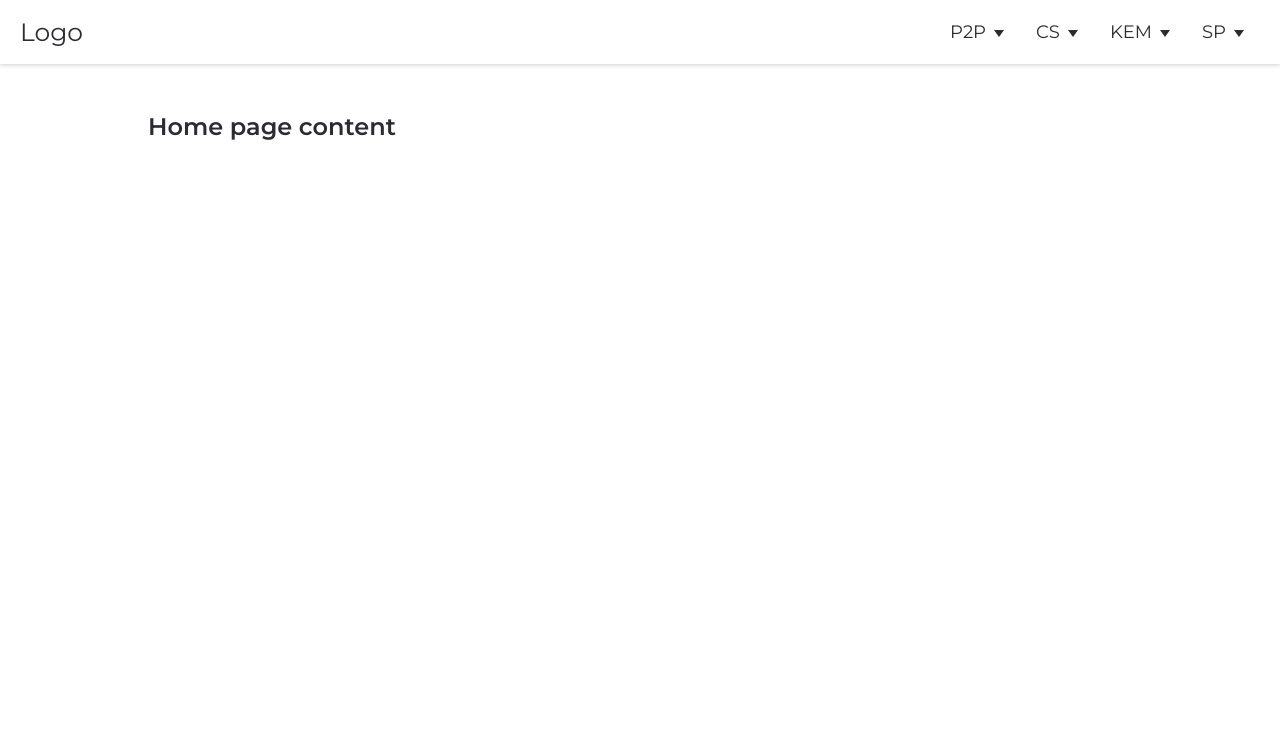
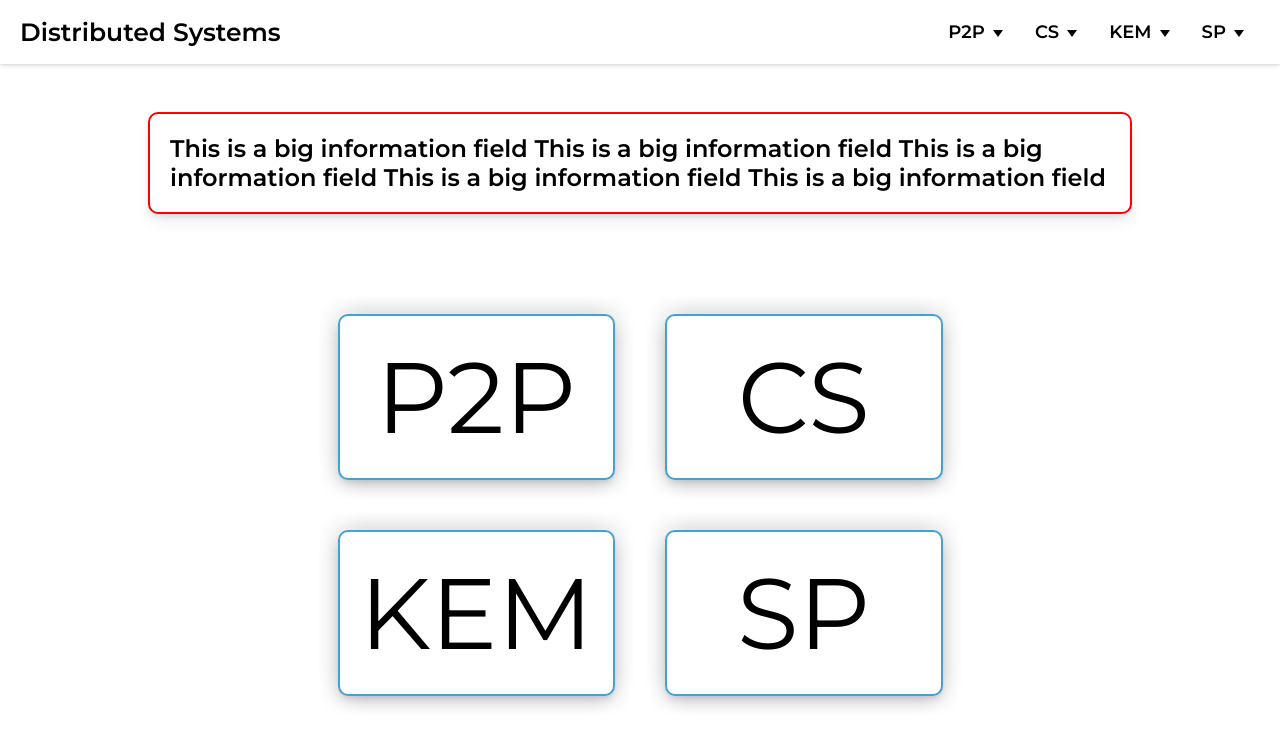
Before and after one commit to ukalto/Bachelorproject, a React (Create React App) app: page / in a window 1280 px wide. Shown: the top 746 px of the page. Built offline with nearby package versions, Linux system fonts and the light colour scheme.

Commit message:
added home page buttongrid with buttons and info field and styling, text still missing and buttons may change with a picture and directon is still open

```diff
--- a/src/components/header/Header.js
+++ b/src/components/header/Header.js
@@ -7,7 +7,7 @@ const Header = () => {
         <header>
             <div className="nav-area">
                 <Link to="/" className="logo">
-                    Logo
+                    Distributed Systems
                 </Link>
                 <Navbar/>
             </div>
--- a/src/components/header/header.css
+++ b/src/components/header/header.css
@@ -11,6 +11,7 @@
     margin: 0 auto;
     padding: 10px 20px;
     justify-content: space-between;
+    font-weight: bold;
 }
 
 .logo {
@@ -42,6 +43,7 @@
 .menu-items button {
     display: flex;
     align-items: center;
+    font-weight: bold;
     color: inherit;
     font-size: inherit;
     border: none;
@@ -78,8 +80,7 @@ button span {
     position: absolute;
     right: 0;
     left: auto;
-    box-shadow: 0 10px 15px -3px rgba(46, 41, 51, 0.08),
-    0 4px 6px -2px rgba(71, 63, 79, 0.16);
+    box-shadow: var(---shadow);
     font-size: 0.875rem;
     z-index: 9999;
     min-width: 10rem;
--- a/src/index.css
+++ b/src/index.css
@@ -11,10 +11,12 @@
 
 :root {
     ---primary: #fff;
-    ---secondary: #01be96;
-    ---tertiary: rgb(43, 43, 53);
+    ---secondary: #40A3D6;
+    ---tertiary: #000;
     ---fourth: #f2f2f2;
     ---error: red;
+    ---shadow: 0 10px 15px -3px rgba(46, 41, 51, 0.08), 0 4px 6px -2px rgba(71, 63, 79, 0.16);
+    ---lightshadow: 0 1px 3px 0 rgba(0, 0, 0, 0.1), 0 1px 6px 0 rgba(0, 0, 0, 0.1);
 }
 
 body {
@@ -44,6 +46,6 @@ body {
 }
 
 header {
-    box-shadow: 0 1px 3px 0 rgba(0, 0, 0, 0.1), 0 1px 6px 0 rgba(0, 0, 0, 0.1);
+    box-shadow: var(---lightshadow);
     color: var(---tertiary);
 }
--- a/src/routes/Home.js
+++ b/src/routes/Home.js
@@ -1,5 +1,90 @@
+import styled from "styled-components";
+import {useNavigate} from "react-router-dom";
+
 const Home = () => {
-  return <h2>Home page content</h2>;
+    let navigate = useNavigate();
+
+    const routeChange = (path) => {
+        switch (path) {
+            case 1:
+                navigate(`chord-system`)
+                break;
+            case 2:
+                navigate(`berkeley`)
+                break;
+            case 3:
+                navigate(`diffie-hellman`)
+                break;
+            case 4:
+                navigate(`greedy`)
+                break;
+            default:
+                break;
+        }
+    }
+
+    return (
+        <HomeContainer>
+            <InfoField>
+                This is a big information field
+                This is a big information field
+                This is a big information field
+                This is a big information field
+                This is a big information field
+            </InfoField>
+            <ButtonGrid>
+                <BigButton onClick={() => routeChange(1)}>P2P</BigButton>
+                <BigButton onClick={() => routeChange(2)}>CS</BigButton>
+                <BigButton onClick={() => routeChange(3)}>KEM</BigButton>
+                <BigButton onClick={() => routeChange(4)}>SP</BigButton>
+            </ButtonGrid>
+        </HomeContainer>
+    );
 };
 
 export default Home;
+
+const HomeContainer = styled.div`
+  display: flex;
+  flex-direction: column;
+  align-items: center;
+  height: 100vh;
+`;
+
+const InfoField = styled.div`
+  background-color: white;
+  padding: 20px;
+  font-size: 24px;
+  font-weight: bold;
+  margin-bottom: 100px;
+  border-radius: 10px;
+  border: solid 2px var(---error);
+  box-shadow: var(---shadow);
+  position: relative;
+`;
+
+
+
+const ButtonGrid = styled.div`
+  display: grid;
+  grid-template-columns: repeat(2, 1fr);
+  gap: 50px;
+`;
+
+const BigButton = styled.button`
+  width: 100%;
+  padding: 20px;
+  font-size: 100px;
+  background-color: var(---primary); /* Make sure to define these variables in your CSS */
+  border-radius: 10px;
+  border: solid 2px var(---secondary);
+  color: var(---tertiary);
+  box-shadow:
+            -10px -10px 15px -3px rgba(46, 41, 51, 0.08),
+            10px -10px 15px -3px rgba(46, 41, 51, 0.08),
+          -10px 10px 15px -3px rgba(46, 41, 51, 0.08),
+          10px 10px 15px -3px rgba(46, 41, 51, 0.08),
+          0 10px 15px -3px rgba(46, 41, 51, 0.08),
+          0 4px 6px -2px rgba(71, 63, 79, 0.16);
+  cursor: pointer;
+`;
```
